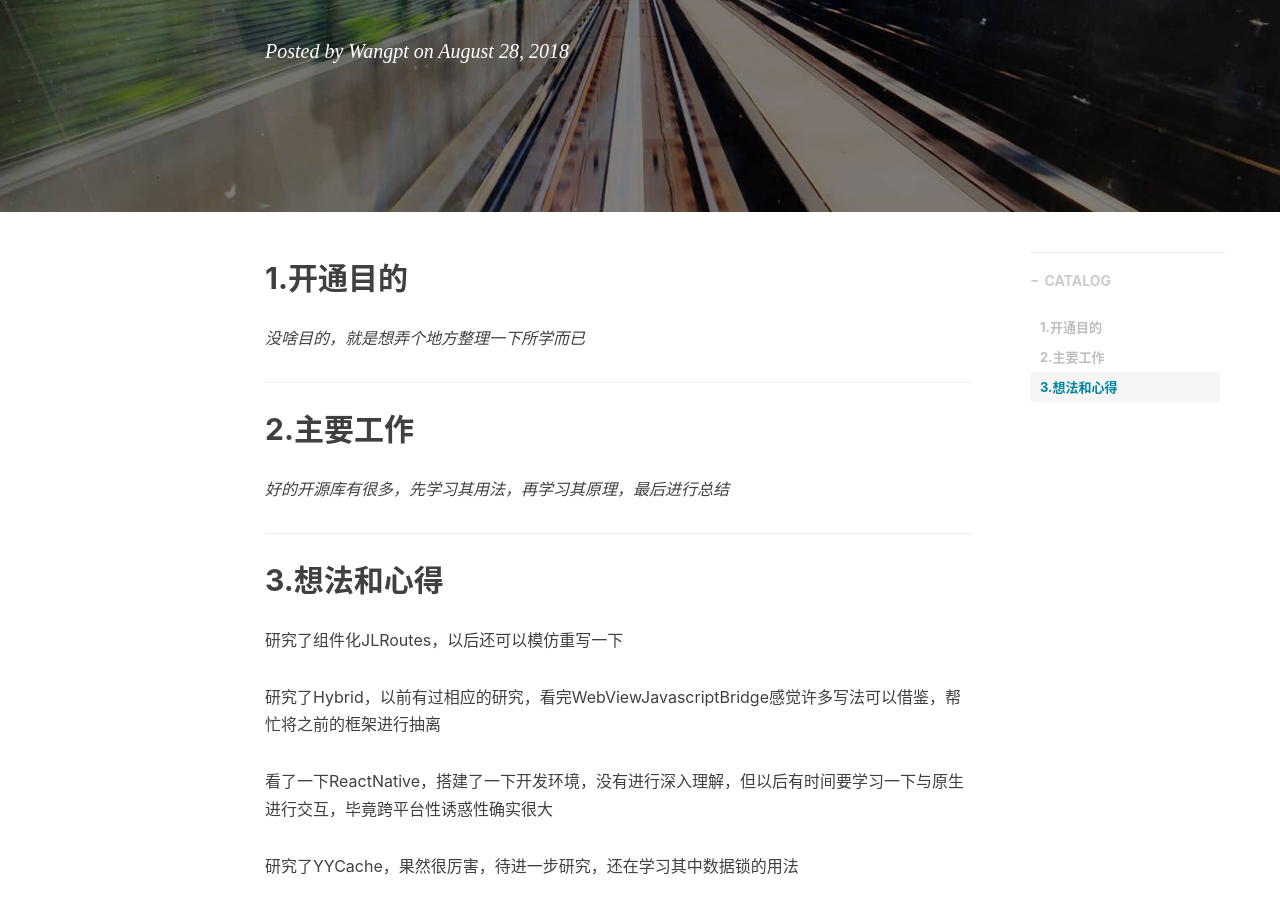
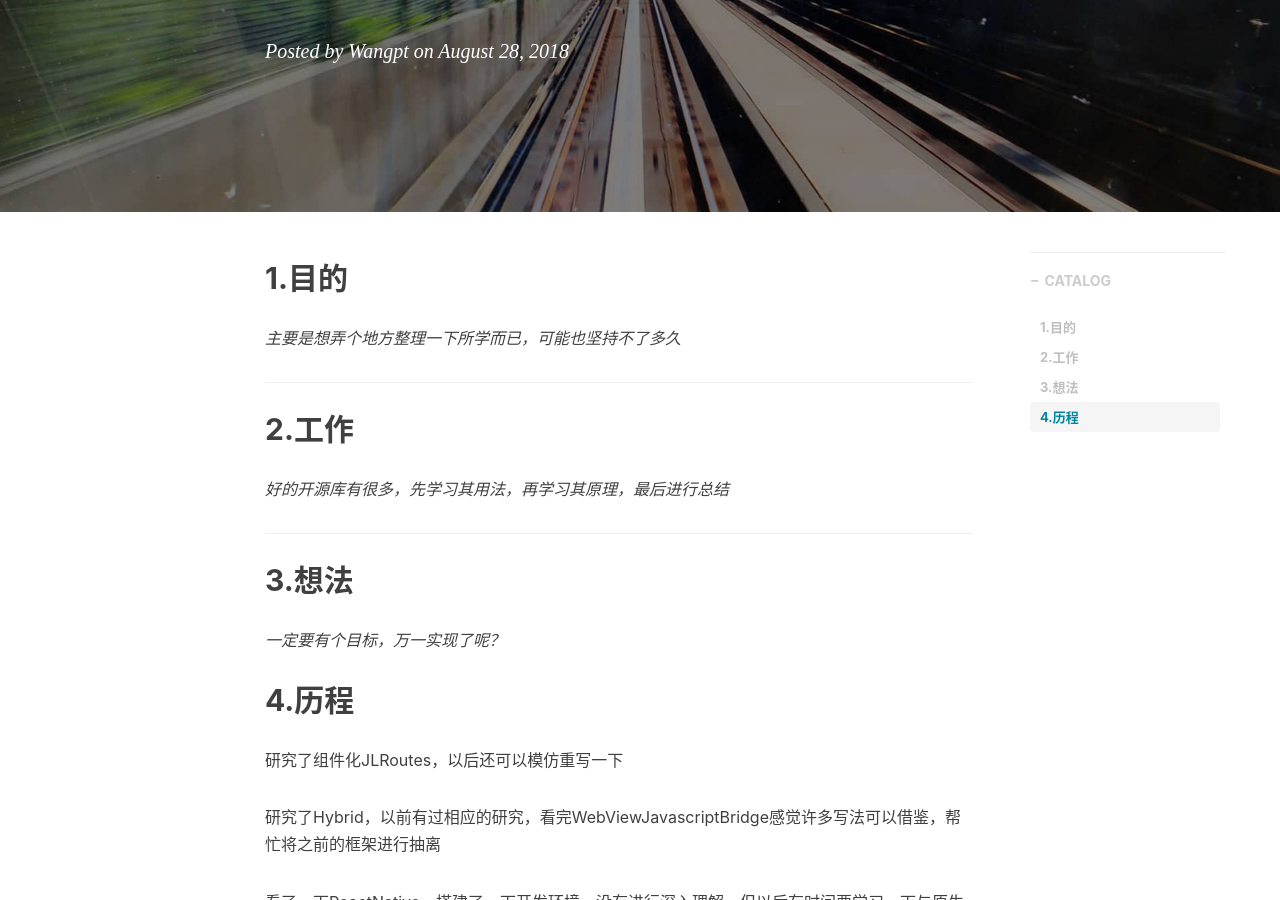
Before and after one commit to wangpt/wangpt.github.io, a Jekyll site: the page built from _posts/2018-08-28-note-mark.markdown, in a window 1280 px wide and 900 px high, scrolled down 311 px. Built offline with Jekyll 4.4.1, drawn with Linux system fonts in a browser that asks for light colours; nearby versions of some CDN libraries; comment, search, counter and statistics services are not loaded.

Commit message:
change note

```diff
--- a/_posts/2018-08-28-note-mark.markdown
+++ b/_posts/2018-08-28-note-mark.markdown
@@ -10,18 +10,24 @@ tags:
     - Note
 
 ---
-## 1.开通目的
 
-*没啥目的，就是想弄个地方整理一下所学而已*
+## 1.目的
+
+*主要是想弄个地方整理一下所学而已，可能也坚持不了多久*
 
 ---
-## 2.主要工作
+
+## 2.工作
 
 *好的开源库有很多，先学习其用法，再学习其原理，最后进行总结*
 
 ---
 
-## 3.想法和心得
+## 3.想法
+
+*一定要有个目标，万一实现了呢？*
+
+## 4.历程
 
 研究了组件化JLRoutes，以后还可以模仿重写一下
 
```
